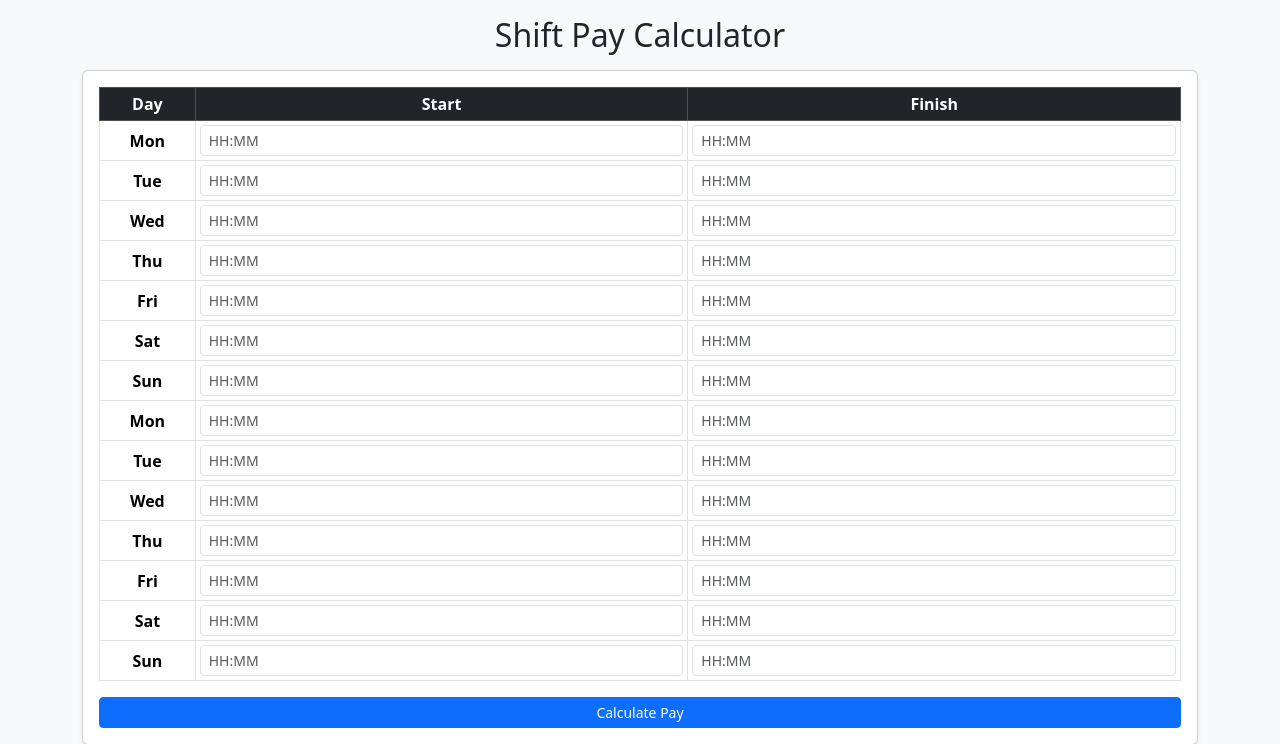
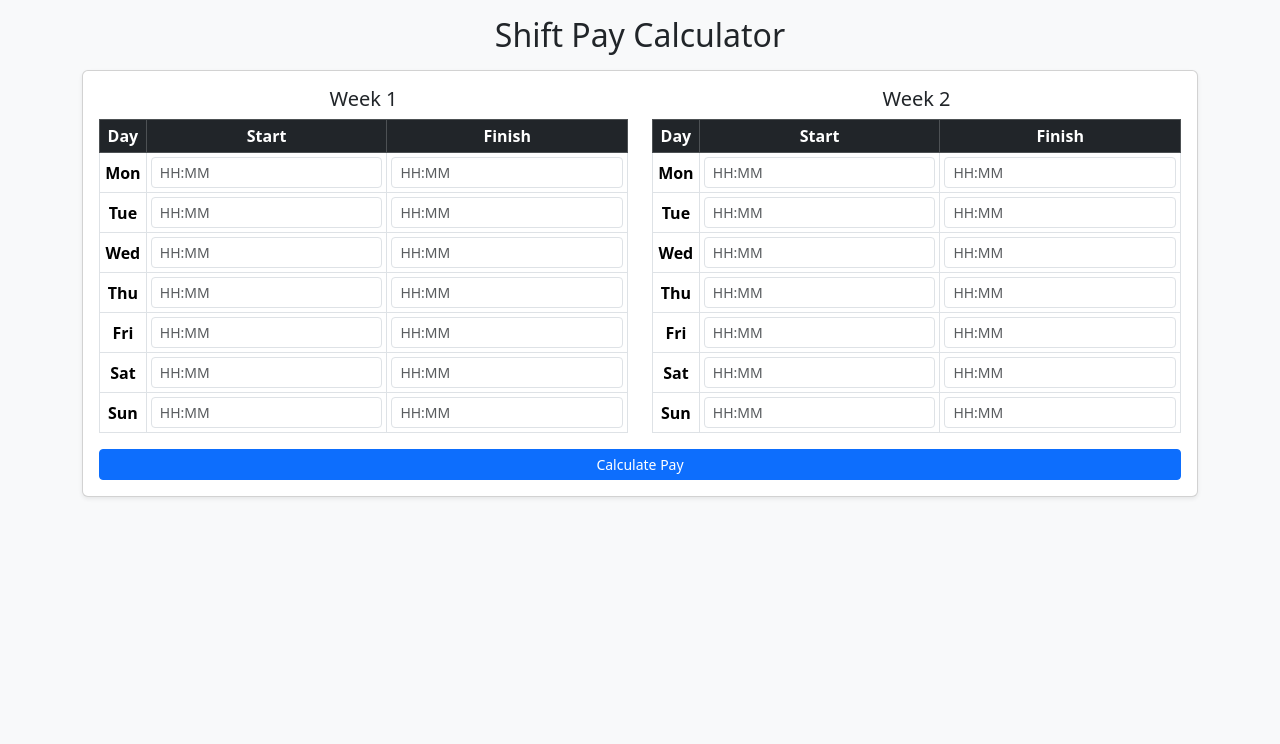
Before and after one commit to j3rom31993/shift-pay-calculator, a Flask app: page / in a window 1280 px wide. Shown: the top 744 px of the page. Run offline with Flask 3, Linux system fonts and the light colour scheme.

Commit message:
Split shifts into two columns for Week 1 and Week 2

```diff
--- a/templates/index.html
+++ b/templates/index.html
@@ -13,6 +13,10 @@
         <h2 class="text-center mb-3">Shift Pay Calculator</h2>
 
         <form method="POST" class="card p-3 shadow-sm">
+            <div class="row">
+                <!-- Week 1 -->
+                <div class="col-md-6">
+                    <h5 class="text-center">Week 1</h5>
                     <table class="table table-sm table-bordered text-center align-middle">
                         <thead class="table-dark">
                             <tr>
@@ -22,7 +26,30 @@
                             </tr>
                         </thead>
                         <tbody>
-                    {% for i in range(14) %}
+                            {% for i in range(7) %}
+                            <tr>
+                                <td class="fw-bold">{{ days[i][:3] }}</td>
+                                <td><input type="text" class="form-control form-control-sm" name="start_time_{{ i }}" value="{{ shift_data.get('start_time_' ~ i, '') }}" placeholder="HH:MM"></td>
+                                <td><input type="text" class="form-control form-control-sm" name="finish_time_{{ i }}" value="{{ shift_data.get('finish_time_' ~ i, '') }}" placeholder="HH:MM"></td>
+                            </tr>
+                            {% endfor %}
+                        </tbody>
+                    </table>
+                </div>
+
+                <!-- Week 2 -->
+                <div class="col-md-6">
+                    <h5 class="text-center">Week 2</h5>
+                    <table class="table table-sm table-bordered text-center align-middle">
+                        <thead class="table-dark">
+                            <tr>
+                                <th>Day</th>
+                                <th>Start</th>
+                                <th>Finish</th>
+                            </tr>
+                        </thead>
+                        <tbody>
+                            {% for i in range(7, 14) %}
                             <tr>
                                 <td class="fw-bold">{{ days[i % 7][:3] }}</td>
                                 <td><input type="text" class="form-control form-control-sm" name="start_time_{{ i }}" value="{{ shift_data.get('start_time_' ~ i, '') }}" placeholder="HH:MM"></td>
@@ -31,6 +58,9 @@
                             {% endfor %}
                         </tbody>
                     </table>
+                </div>
+            </div>
+
             <button type="submit" class="btn btn-primary btn-sm w-100">Calculate Pay</button>
         </form>
 
```
Lines whose indentation alone changed are shown as unchanged.
